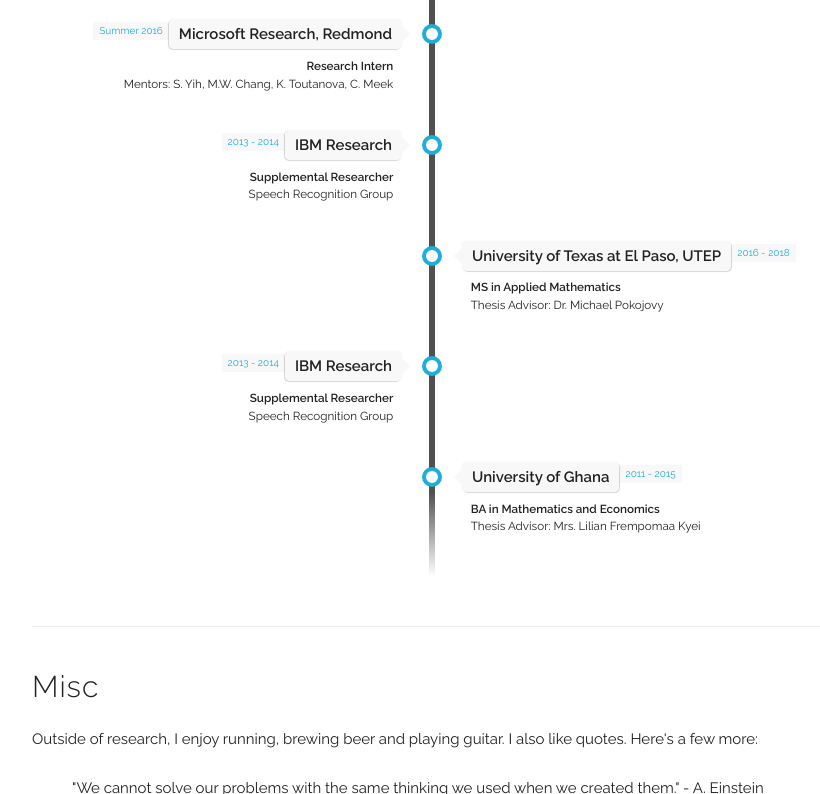
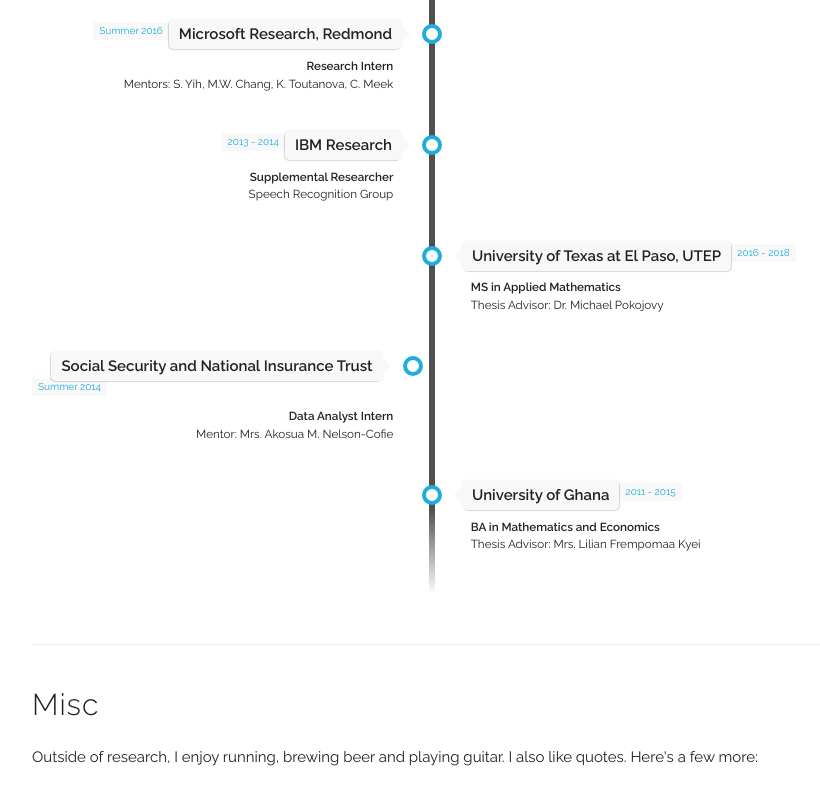
Before and after one commit to poaboagye/poaboagye.github.io, a plain HTML site: page index.html in a window 1280 px wide. Shown: the part 2803-3597 px from the top of the page, without its empty margins (208-1028 px from the left). Drawn offline with Linux system fonts and the light colour scheme; files whose address does not match are found by name.

Commit message:
Update index.html

```diff
--- a/index.html
+++ b/index.html
@@ -590,10 +590,10 @@
       <div class="direction-l">
 
         <div class="flag-wrapper">
-          <span class="flag">IBM Research</span>
-          <span class="time-wrapper"><span class="time">2013 - 2014</span></span>
+          <span class="flag">Social Security and National Insurance Trust</span>
+          <span class="time-wrapper"><span class="time">Summer 2014</span></span>
         </div>
-        <div class="desc"><b>Supplemental Researcher</b> <br/> Speech Recognition Group <br/> </div>
+        <div class="desc"><b>Data Analyst Intern</b> <br/> Mentor: Mrs. Akosua M. Nelson-Cofie <br/> </div>
       </div>
     </li>
 
```
